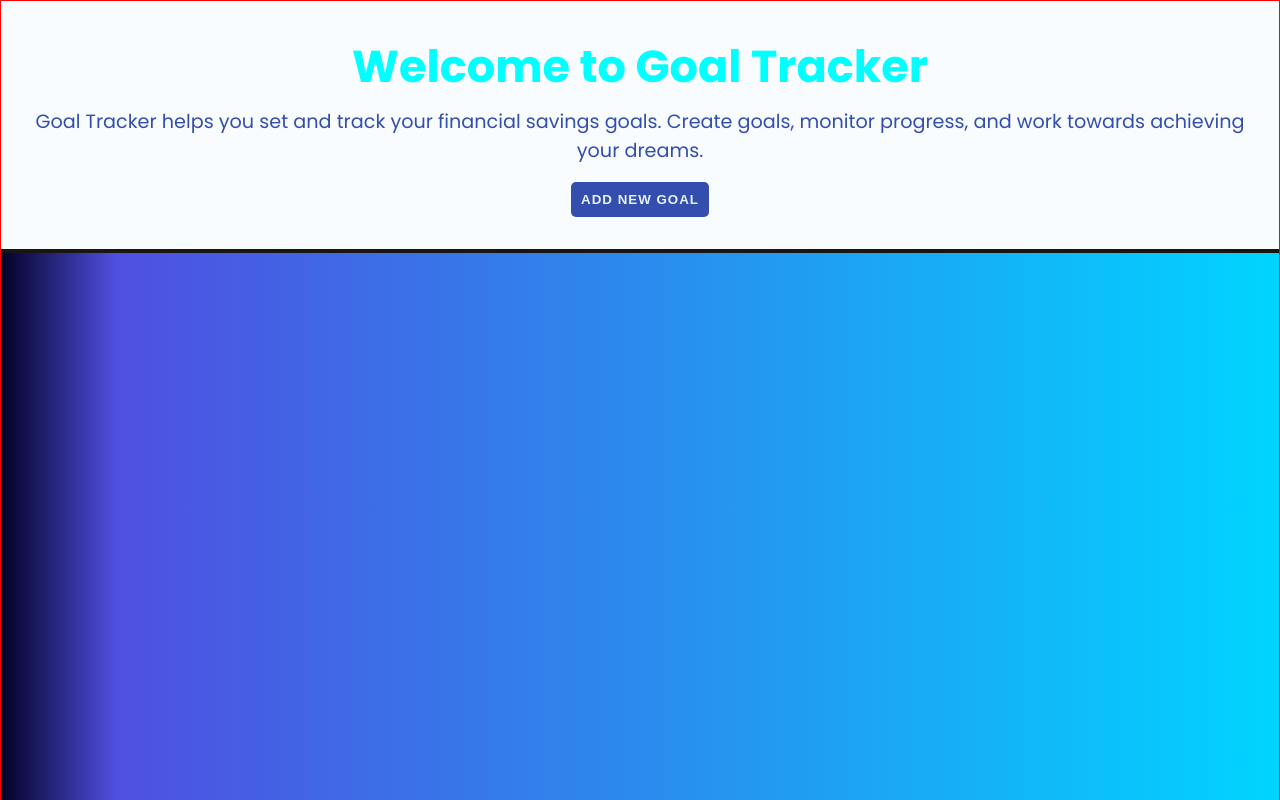
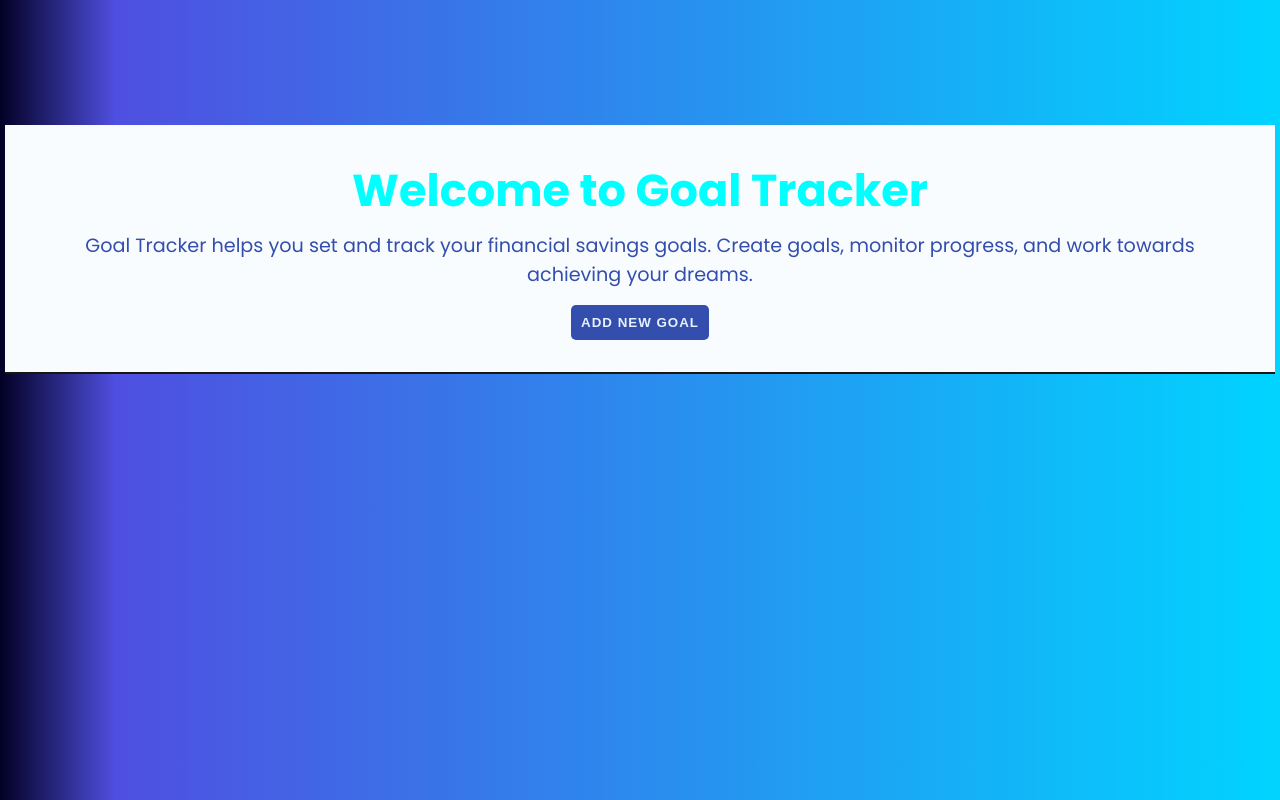
Before and after one commit to Johnnymedhane/Saving-Planer, a React (Create React App) app: page / in a window 1280 px wide. Shown: the top 800 px of the page. Built offline with nearby package versions, Linux system fonts and the light colour scheme.

Commit message:
aligned app element to center

```diff
--- a/src/App.js
+++ b/src/App.js
@@ -2,7 +2,7 @@ import { useState } from "react";
 import { CreateGoal } from "./CreateGoal";
 import { Description } from "./Description";
 import { Button } from "./Button";
-
+/*
 let goalList = [
    {
     id: crypto.randomUUID(),
@@ -21,7 +21,7 @@ let goalList = [
     ],
 
   },
-]
+] */
 
 function App() {
   const [goals, setGoals]= useState([]);
@@ -30,7 +30,8 @@ function App() {
   function handleGoalForm(newItem){
     setGoals(pre => [...pre, newItem]);
     console.log(goals)
-    alert(`Saved Amount So Far ${newItem.savedAmount}$`);
+    alert(`Saved Amount so far ${newItem.savedAmount}$`);
+    setShowForm((prev) => !prev);
   }
   function toggleFormVisibility() {
     setShowForm((prev) => !prev);
--- a/src/CreateGoal.js
+++ b/src/CreateGoal.js
@@ -13,7 +13,7 @@ export function CreateGoal({ onSubmit }) {
   function handleSubmit(e) {
     e.preventDefault();
 
-    if (!goalName || !targetAmount || !deadline) {
+    if (!goalName || !targetAmount || !deadline || !deposit) {
       setErrorMessage("Please fill out all required fields.");
       return;
     }
--- a/src/Participante.js
+++ b/src/Participante.js
@@ -26,7 +26,7 @@ export function Participante({ participante, goalID, onUpdateContribution, id })
       <div className="participante">
 
         <img src={participante.image} alt={participante.id} />
-        <h3>{participante.name}</h3>
+        <h4>{participante.name}</h4>
 
         <span> contributed: {participante.contribution}$</span>
         <Button onClick={showDepositInput}>
--- a/src/index.css
+++ b/src/index.css
@@ -29,6 +29,8 @@ rgba(2,0,36,1) 0%,
  rgba(0,212,255,1) 100%);
  min-height: 100vh;
  font-size: var(--text);
+ display: flex;
+ align-items: center;
 }
 
 h1{
@@ -38,20 +40,16 @@ h2{
   font-size: clamp(1.600rem, 0.185rem + 3.258vw, 3.625rem);
 }
 h3{
-  font-size: clamp(1.400rem, 0.185rem + 3.258vw, 3.235rem)
+  font-size: clamp(1.400rem, 0.185rem + 3.258vw, 1.635rem)
 
 }
 h4, h5, h6{
-  font-size: clamp(1.600rem, 0.185rem + 3.258vw, 1.825rem);
+  font-size: clamp(1.000rem, 0.185rem + 3.258vw, 1.225rem);
 }
 
 .App {
-  height: 100%;
-  border: 1px solid red;
-  display: flex;
-  flex-direction: column;
-  align-items: center;
-  justify-content: center;
+  min-height: 70vh;
+  padding: 0.3rem;
 }
 
 form{
@@ -115,8 +113,9 @@ h3, h4{
 .header {
   text-align: center;
   padding: 2rem;
+  width: 100%;
   background-color: var(--color5);
-  border-bottom: 4px solid rgb(25, 22, 17);
+  border-bottom: 2px solid rgb(25, 22, 17);
 
 }
 strong{
@@ -201,7 +200,7 @@ input:focus, textarea:focus{
 .goal-display{
   margin-top: 4rem;
   color: var(--color4);
- min-height: 100vh;
+  padding: 10px;
 }
  .goal-display h1{
   margin-bottom: 1rem;
@@ -320,12 +319,13 @@ align-items: center;
   font-size: 2.5rem;
 }
 .group-management{
+  margin: auto;
   margin-top: 1rem;
   margin-bottom: 1rem;
   background:var(--color2);
   padding: 0.8rem;
   border-radius: 16px;
-
+  max-width: 800px;
 }
 .participante{
   background: rgb(181, 114, 89);
```
